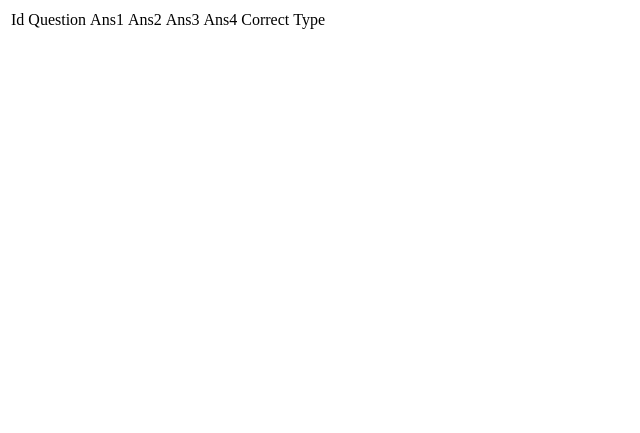
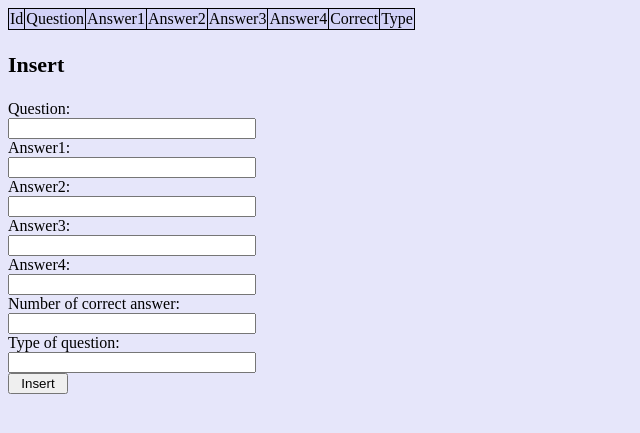
Before and after one commit to MilanBrkic/QueazyPeasy, a PHP site: page /queazypeasy/pages/admin.php in a window 1280 px wide. Shown: the top 433 px of the page, without its empty margins (0-640 px from the left). Run offline with PHP 8.4, Linux system fonts and the light colour scheme; data that the repository does not hold is empty.

Commit message:
Add files via upload
Dodavanje stranog API-a u vidu generisanja quotova. Dodavanje insert funkcije u admin stranici pomocu sopstvenog REST API-a.

```diff
--- a/connection.php
+++ b/connection.php
@@ -39,6 +39,10 @@ class Connection{
         if($table=='user'){
             $q="INSERT INTO ".$table."(username, password, email) VALUES ('".$values[0]."','".md5($values[1])."','".$values[2]."')";
         }
+        if($table=='questions'){
+            $q="INSERT INTO ".$table."(question, answer1, answer2, answer3, answer4, correct, type) VALUES ('".$values[0]."','".($values[1])."','".$values[2]."','".($values[3])."','".($values[4])."','".($values[5])."','".($values[6])."')";
+            echo $q;
+        }
 
         if($this->executeQuery($q))
             return true;
@@ -50,6 +54,7 @@ class Connection{
         if($table=='user'){
             $q = "UPDATE ".$table." SET ".$row."='".$values[1]."' WHERE username='".$values[0]."'";
         }
+
 
         if($this->executeQuery($q))
             return true;
--- /dev/null
+++ b/css/adminstyle.css
@@ -0,0 +1,30 @@
+
+body{
+    background-color:lavender
+    ;
+}
+table {
+    border-collapse: collapse;
+    background-color: rgb(210, 210, 247);
+  }
+
+  table, th, td {
+    border: 1px solid black;
+  }
+
+
+  tr:hover {background-color: rgb(196, 196, 247);}
+
+  #insert_txt{
+      font-size: 22px;
+  }
+
+  input{
+      width: 240px;
+  }
+
+  #buton{
+      justify-content: center;
+      width: 60px;
+      /* font-size: 30px; */
+  }
--- /dev/null
+++ b/curl.php
@@ -0,0 +1,14 @@
+<?php
+    function curl($url){
+
+        $curl = curl_init($url);
+        curl_setopt($curl, CURLOPT_RETURNTRANSFER, true);
+        curl_setopt($curl, CURLOPT_POST, false);
+        $curl_odgovor = curl_exec($curl);
+        curl_close($curl);
+        return $curl_odgovor;
+
+
+    }
+
+?>
--- a/pages/admin.php
+++ b/pages/admin.php
@@ -4,27 +4,30 @@
     <meta charset="UTF-8">
     <meta name="viewport" content="width=device-width, initial-scale=1.0">
     <meta http-equiv="X-UA-Compatible" content="ie=edge">
+    <link rel="SHORTCUT ICON" href="../logo/user.ico" type="image/x-icon" />
+    <link rel="ICON" href="../logo/user.ico" type="image/ico" />
+    <link rel="stylesheet" type="text/css" href="../css/adminstyle.css">
     <title>Admin</title>
 </head>
 <body>
+    <div id="refresh">
     <?php
-        $url ='http://localhost:8080/queazypeasy/server/select_questions.php';
-        $curl = curl_init($url);
-        curl_setopt($curl, CURLOPT_RETURNTRANSFER, true);
-        curl_setopt($curl, CURLOPT_POST, false);
-        $curl_odgovor = curl_exec($curl);
-        curl_close($curl);
-        $json_objekat=json_decode($curl_odgovor);
+        $url ='http://localhost/queazypeasy/server/select_questions.php';
+       include_once "../curl.php";
+       $curl_obj=curl($url);
+       $json_objekat=json_decode($curl_obj);
     ?>
 
-        <table>
+
+
+        <table id="admin_table">
             <tr>
                 <td>Id</td>
                 <td>Question</td>
-                <td>Ans1</td>
-                <td>Ans2</td>
-                <td>Ans3</td>
-                <td>Ans4</td>
+                <td>Answer1</td>
+                <td>Answer2</td>
+                <td>Answer3</td>
+                <td>Answer4</td>
                 <td>Correct</td>
                 <td>Type</td>
             </tr>
@@ -45,6 +48,49 @@
             }
             ?>
         </table>
+        </div>
+
+        <form id="insert" method="post">
+        <p id="insert_txt"><b>Insert</b></p>
+            Question: <br>
+            <input type="text" name="question" placehoder="Enter question here"> <br>
+            Answer1:<br>
+            <input type="text" name="answer1" placehoder="Enter answer1 here"> <br>
+            Answer2:<br>
+            <input type="text" name="answer2" placehoder="Enter answer2 here"> <br>
+            Answer3:<br>
+            <input type="text" name="answer3" placehoder="Enter answer3 here"> <br>
+            Answer4:<br>
+            <input type="text" name="answer4" placehoder="Enter answer4 here"> <br>
+            Number of correct answer:<br>
+            <input type="text" name="correct" placehoder="Enter correct answer here"> <br>
+            Type of question:<br>
+            <input type="text" name="type" placehoder="Enter type here"> <br>
+            <input type="submit" id="buton" value="Insert" name="button_insert" >
+        </form>
+
+        <?php
+
+            function notempty($str){
+                if($str==''){
+                    return false;
+                }
+                else return true;
+            }
+
+        if(isset($_POST['button_insert'])){
+            if(notempty($_POST['question']) && notempty($_POST['answer1']) && notempty($_POST['answer2']) &&
+            notempty($_POST['answer3']) && notempty($_POST['answer4']) && notempty($_POST['correct']) && notempty($_POST['type'])){
+
+                $url2='http://localhost/queazypeasy/server/insert_questions.php?question='.$_POST['question'].'&answer1='.$_POST['answer1'].'&answer2='.$_POST['answer2'].'&answer3='.$_POST['answer3'].'&answer4='.$_POST['answer4'].'&correct='.$_POST['correct'].'&type='.$_POST['type'];
+
+                echo curl($url2);
+                echo "<meta http-equiv='refresh' content='0.1'>";
+            }
+        }
+
+
+        ?>
 
 </body>
 </html>
```
Also changed, not shown: ajax/ajax.php (added, +16 -0 lines), css/mainstyle.css (+41 -0 lines), js/script.js (+12 -0 lines), pages/main.php (+29 -0 lines), server/insert_questions.php (added, +7 -0 lines), logo/user.ico (added).
